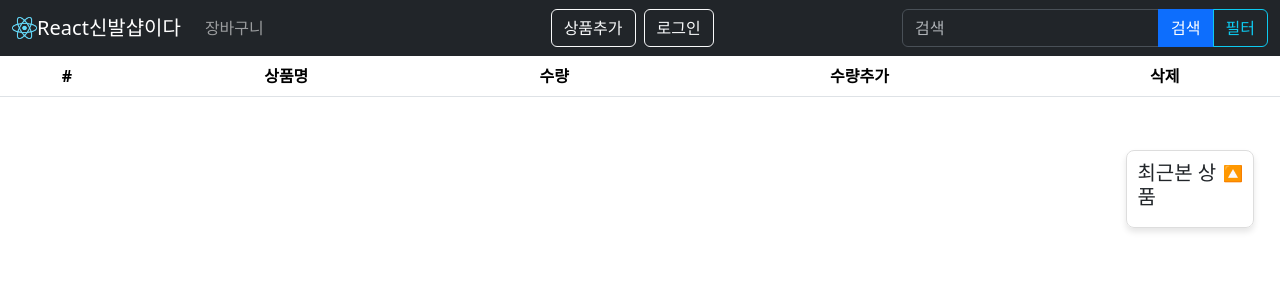
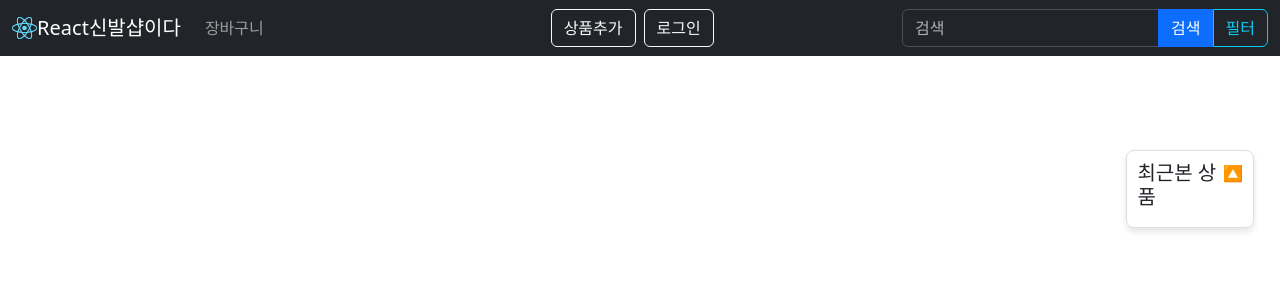
Before and after one commit to alsdudrj/react-project, a React (Vite) app: page /cart in a window 1280 px wide. Shown: the top 300 px of the page. Built offline with nearby package versions, Linux system fonts and the light colour scheme.

Commit message:
카트 수정중

```diff
--- a/src/components/SkeletonImg.jsx
+++ b/src/components/SkeletonImg.jsx
@@ -6,7 +6,7 @@ return (
   <>
   <div className="container mt-5">
     <div className="row">
-            {/*스켈레톤 이미지 3개씩 로딩*/}
+      {/*스켈레톤 이미지 3개씩 로딩*/}
       {[1, 2, 3].map((v) => (
         <div className="col-md-4 p-4" key={v}>
           <Skeleton height={300} borderRadius={10}/>              {/* 이미지 */}
--- a/src/data/data.jsx
+++ b/src/data/data.jsx
@@ -4,7 +4,7 @@ let data = [
     id : 0,
     title : "White and Black",
     content : "Born in France",
-    price : 120000
+    price : 120000,
   },
 
   {
--- a/src/routes/Cart.jsx
+++ b/src/routes/Cart.jsx
@@ -1,8 +1,7 @@
-import { Table } from "react-bootstrap";
+import { Button, Card } from "react-bootstrap";
 import { useDispatch, useSelector } from "react-redux";
+import { useFadeAnimation } from "../hooks/FadeAnimation";
 import { addCount, deleteItem } from "../store/cart";
-import { useEffect, useState } from "react";
-import { useFadeAnimation } from "../hooks/FadeAnimation";
 
 const Cart = () => {
     let state = useSelector((state) => {return state}); //store.js에서 가져온 상품 데이터
@@ -16,36 +15,32 @@ const Cart = () => {
     /* =============JSX구간============= */
     return(
         <div className={`start ${fade}`}> {/*애니메이션 추가*/}
-        {/* {state.user.name}, {state.user.age}살의 장바구니
-        <button onClick={() => { dispatch(changeName(100))}}>변경</button> */}
-        <Table>
-            <thead>
-                <tr>
-                <th>#</th>
-                <th>상품명</th>
-                <th>수량</th>
-                <th>수량추가</th>
-                <th>삭제</th>
-                </tr>
-            </thead>
-            <tbody>
-                {
-                    state.cart.map((item, i) =>
-                            <tr key={item.id}>
-                                <td>{item.id}</td>
-                                <td>{item.name}</td>
-                                <td>{item.count}</td>
-                                <td><button onClick={() => {
-                                        dispatch(addCount(item.id))
-                                    }}>+</button></td>
-                                <td><button onClick={() => {
-                                        dispatch(deleteItem(item.id))
-                                    }}>삭제띠</button></td>
-                            </tr>
-                        )
-                }
-            </tbody>
-        </Table>
+            {
+                state.cart.map((item, i) =>
+                    <Card style={{ width: '18rem' }} key={i}>
+                        <Card.Img variant="top" src={`https://codingapple1.github.io/shop/shoes${item.id + 1}.jpg`}/>
+                        <Card.Body>
+                            <Card.Title>{item.name}</Card.Title>
+                            <Card.Text>{item.content}</Card.Text>
+                            <div className="d-flex justify-content-center align-items-center gap-2 mb-3">
+                                <Card.Text className="mb-0">{new Intl.NumberFormat('ko-KR').format(item.price * item.count)}원</Card.Text>
+                                <input type="number" min="1" value={item.count} style={{ width: "40px", textAlign: "center" }}
+                                    onChange={(e) => {
+                                        dispatch(addCount({
+                                            id: item.id,
+                                            newCount: parseInt(e.target.value)
+                                        }));
+                                    }}
+                                />
+                            </div>
+                            <div className="d-flex justify-content-center gap-2">
+                                <Button variant="outline-danger" onClick={dispatch(deleteItem(item.id))}>제거</Button>
+                                <Button variant="outline-primary">구매</Button>
+                            </div>
+                        </Card.Body>
+                    </Card>
+                )
+            }
         </div>
     );
 }
--- a/src/routes/Detail.jsx
+++ b/src/routes/Detail.jsx
@@ -115,6 +115,8 @@ const Detail = (props) => {
                                 dispatch(addItem({
                                     id: item.id,
                                     name: item.title,
+                                    content: item.content,
+                                    price: item.price,
                                     count: 1
                                 }));
                                 setFooterMsg('✔️ 장바구니에 담았습니다.');
--- a/src/store/cart.js
+++ b/src/store/cart.js
@@ -8,10 +8,10 @@ let cart = createSlice({
     reducers : {
         //상품 수량을 증가시키는 함수
         addCount(state, action){
-                let target = state.find(item => item.id === action.payload); //파라미터로 받은 값(id)를 현재 state.id랑 비교
-                if(target){ //id가 존재하면 count 1증가
-                    target.count += 1;
-                }
+                let target = state.find(item => item.id === action.payload.id); //파라미터로 받은 값(id)를 현재 state.id랑 비교
+                 //id가 존재하면 count 1증가
+                    target.count = action.payload.newCount;
+
         },
         //상품을 추가하는 함수
         addItem(state, action){
--- a/src/styled/SidebarDesign.styles.js
+++ b/src/styled/SidebarDesign.styles.js
@@ -30,4 +30,5 @@ export const SidebarImg = styled.img`
 export const SidebarH6 = styled.h6`
     cursor: pointer;
     marginTop: 6px;
+    align-items: center;
 `;
```
